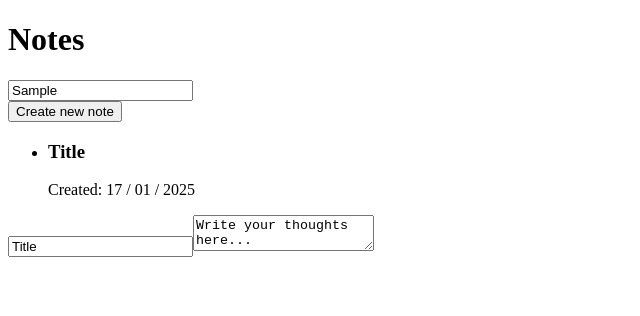
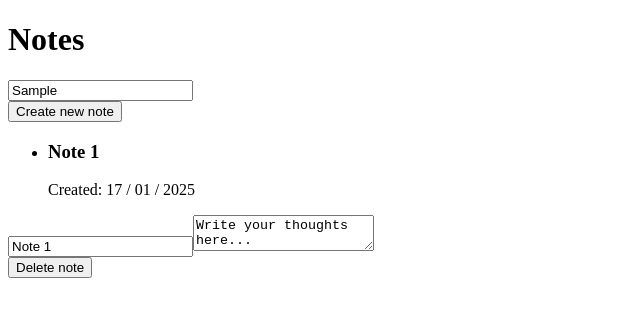
Before and after one commit to Emerx27/notes-app, a React (Vite) app: page / in a window 1280 px wide. Both pictures are taken after typing "Sample" into the empty fields and a click on the button "Create new note". Shown: the top 316 px of the page, without its empty margins (0-640 px from the left). Built offline with nearby package versions, Linux system fonts and the light colour scheme.

Commit message:
feat(Sidebar): implemented delete note function
- implemented a button to delete a note
- fixed open form function when adding a note

```diff
--- a/src/components/Sidebar.jsx
+++ b/src/components/Sidebar.jsx
@@ -6,11 +6,12 @@ function Sidebar() {
     const [currentId, setCurrentId] = useState(null)
     const [note, setNote] = useState({
         id: 1,
-        title: "Title",
+        title: "",
         content: "Write your thoughts here...",
     });
 
     function createNote() {
+        const title = `Note ${nextId}`;
         const day = new Date().getDate();
         let month = new Date().getMonth() + 1;
         if (month < 10) {
@@ -18,10 +19,10 @@ function Sidebar() {
         }
         const year = new Date().getFullYear();
         const date = `${day} / ${month} / ${year}`;
-        const newNote = { ...note, id: nextId, date };
+        const newNote = { ...note, title, id: nextId, date };
         setAllNotes([...allNotes, newNote]);
+        setCurrentId(nextId);
         nextId++;
-        setCurrentId(allNotes.length + 1);
     }
 
     function renderTask() {
@@ -43,9 +44,13 @@ function Sidebar() {
         const actualEditedNote = allNotes.filter(note => note.id === currentId);
         return actualEditedNote.map(note => (
             <form key={note.id}>
-                <input type="text" value={note.title} onChange={fillInput} name="title" />
+                <div>
+                    <input type="text" value={note.title} onChange={fillInput} name="title" />
 
-                <textarea value={note.content} onChange={fillInput} name="content"></textarea>
+                    <textarea value={note.content} onChange={fillInput} name="content"></textarea>
+                </div>
+
+                <button onClick={deleteNote}>Delete note</button>
             </form>
         ))
     }
@@ -55,6 +60,11 @@ function Sidebar() {
         setAllNotes(prevNotes => prevNotes.map(note =>
             note.id === currentId ? { ...note, [name]: value } : note
         ));
+    }
+
+    function deleteNote() {
+        const actualEditedNote = allNotes.filter(note => note.id !== currentId);
+        setAllNotes(actualEditedNote);
     }
     return (
         <aside>
```
